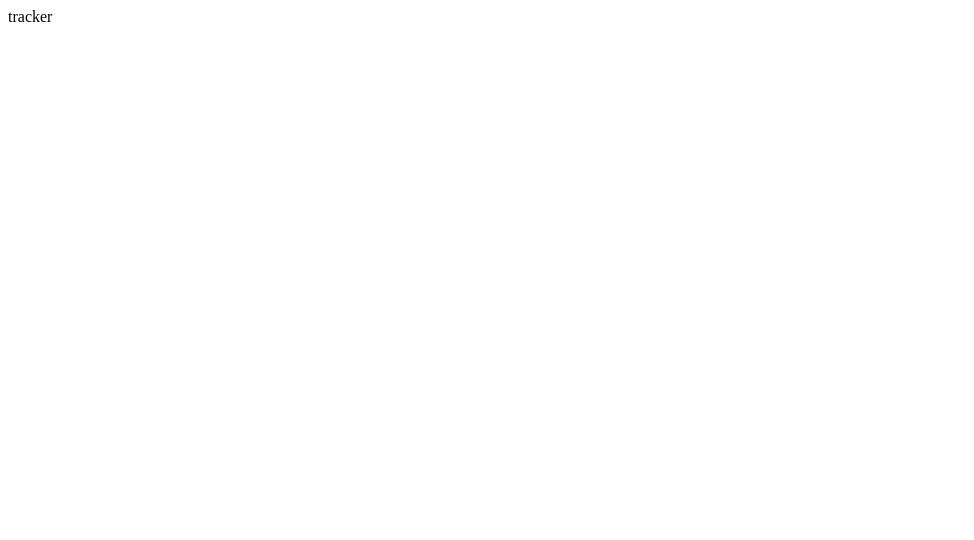
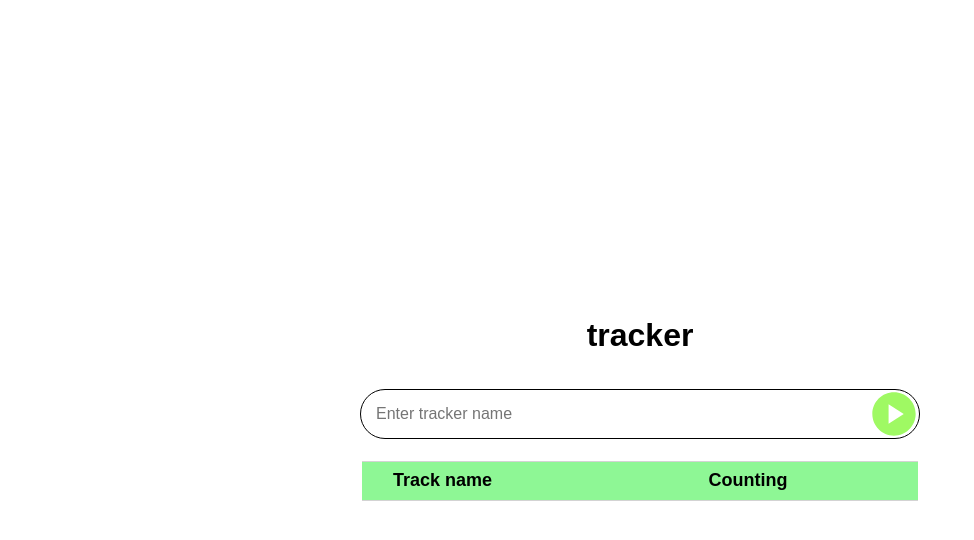
Before and after one commit to v4voloshyn/server-react-tracker, a React (Create React App) app: page / in a window 1280 px wide. Shown: the top 540 px of the page, without its empty margins (0-974 px from the left). Built offline with nearby package versions, Linux system fonts and the light colour scheme.

Commit message:
basic structure and raw styling

```diff
--- a/package.json
+++ b/package.json
@@ -10,6 +10,7 @@
     "@testing-library/user-event": "^14.2.1",
     "react": "^18.2.0",
     "react-dom": "^18.2.0",
+    "react-icons": "^4.4.0",
     "react-scripts": "5.0.1",
     "sass": "^1.53.0",
     "styled-components": "^5.3.5",
--- a/src/components/input-form/input-form.jsx
+++ b/src/components/input-form/input-form.jsx
@@ -1,7 +1,18 @@
+import { Input, InputWrapper, PlayIcon, Title } from './input-form.style';
+
 import React from 'react';
 
 const InputForm = () => {
-	return <div>input-form</div>;
+	return (
+		<>
+			<Title>tracker</Title>
+
+			<InputWrapper>
+				<Input type='text' placeholder='Enter tracker name' />
+				<PlayIcon size={'3.25rem'} />
+			</InputWrapper>
+		</>
+	);
 };
 
 export default InputForm;
--- /dev/null
+++ b/src/components/input-form/input-form.style.jsx
@@ -0,0 +1,35 @@
+import { MdPlayCircle } from 'react-icons/md';
+import styled from 'styled-components';
+
+export const InputWrapper = styled.div`
+	position: relative;
+	width: 100%;
+	min-width: 200px;
+	display: flex;
+	flex-direction: row;
+`;
+
+export const Title = styled.h1`
+	margin-bottom: 35px;
+`;
+
+export const Input = styled.input`
+	width: 100%;
+	padding: 15px;
+	padding-right: 35px;
+	font-size: 16px;
+	border-radius: 30px;
+	border: 1px solid black;
+`;
+
+export const PlayIcon = styled(MdPlayCircle)`
+	position: absolute;
+	right: 0;
+	top: 50%;
+	transform: translateY(-50%);
+	cursor: pointer;
+	color: #9ff963;
+	& > :hover {
+		color: #39fb46;
+	}
+`;
--- /dev/null
+++ b/src/components/tracker-list/list-item/list-item.jsx
@@ -0,0 +1,22 @@
+import { ButtonsContainer, TRow } from '../tracker-list.style';
+import { MdDeleteOutline, MdPauseCircleOutline } from 'react-icons/md';
+
+import React from 'react';
+
+const ListItem = () => {
+	return (
+		<TRow>
+			<td>1</td>
+			<td>Tracker number one</td>
+			<td>99:29:59</td>
+			<td>
+				<ButtonsContainer>
+					<MdPauseCircleOutline size={'2em'} />
+					<MdDeleteOutline size={'2em'} />
+				</ButtonsContainer>
+			</td>
+		</TRow>
+	);
+};
+
+export default ListItem;
--- a/src/components/tracker-list/tracker-list.jsx
+++ b/src/components/tracker-list/tracker-list.jsx
@@ -1,7 +1,35 @@
+import {
+	ButtonsContainer,
+	Colgroup,
+	TBody,
+	TRow,
+	Table,
+} from './tracker-list.style';
+import { MdDeleteOutline, MdPauseCircleOutline } from 'react-icons/md';
+
+import ListItem from './list-item/list-item';
 import React from 'react';
 
-const TrackerList = () => {
-	return <div>tracker-list</div>;
+const TrackerList = ({ trackList }) => {
+	return (
+		<Table>
+			<Colgroup style={{ width: '200px' }}>
+				<col />
+				<col />
+				<col />
+				<col />
+			</Colgroup>
+			<thead>
+				<TRow>
+					<th></th>
+					<th>Track name</th>
+					<th>Counting</th>
+					<th></th>
+				</TRow>
+			</thead>
+			<TBody>{trackList && trackList.map((track) => <ListItem />)}</TBody>
+		</Table>
+	);
 };
 
 export default TrackerList;
--- /dev/null
+++ b/src/components/tracker-list/tracker-list.style.jsx
@@ -0,0 +1,49 @@
+import styled from 'styled-components';
+
+export const Table = styled.table`
+	margin-top: 20px;
+	max-width: 90vw;
+	width: 100%;
+	min-width: 300px;
+`;
+
+export const TBody = styled.tbody`
+	width: 100%;
+
+	@media screen and (max-width: 560px) {
+		& > tr {
+			font-size: 12px;
+		}
+	}
+`;
+
+export const TRow = styled.tr`
+	display: grid;
+	height: 40px;
+	grid-template-columns: 30px 3fr 1fr 1fr;
+	align-items: center;
+	font-size: 18px;
+	background-color: rgba(30, 239, 44, 0.5);
+	border-top: 1px solid lightgray;
+	border-bottom: 1px solid lightgray;
+	& > th {
+		text-align: left;
+	}
+	@media screen and (max-width: 560px) {
+		grid-template-columns: 20px 3fr 1fr 1fr;
+	}
+`;
+
+export const ButtonsContainer = styled.span`
+	display: flex;
+	justify-content: center;
+	gap: 10px;
+	& > svg {
+		cursor: pointer;
+	}
+`;
+
+export const Colgroup = styled.colgroup`
+	display: flex;
+	justify-content: space-between;
+`;
--- a/src/index.css
+++ b/src/index.css
@@ -3,4 +3,9 @@
 
 * {
 	box-sizing: border-box;
- }
+}
+
+body {
+	margin: 0;
+	font-family: 'Nurito', sans-serif;
+}
--- a/src/index.js
+++ b/src/index.js
@@ -1,7 +1,8 @@
+import './index.css';
+
+import App from './App';
 import React from 'react';
 import ReactDOM from 'react-dom/client';
-
-import App from './App';
 
 const root = ReactDOM.createRoot(document.getElementById('root'));
 root.render(
--- a/src/pages/Home/Home.jsx
+++ b/src/pages/Home/Home.jsx
@@ -1,8 +1,22 @@
-import { Container } from './Home.style';
-import React from 'react';
+import { Container, FormWrapper } from './Home.style';
+import React, { useState } from 'react';
+
+import InputForm from '../../components/input-form/input-form';
+import TrackerList from '../../components/tracker-list/tracker-list';
 
 const Home = () => {
-	return <Container>tracker</Container>;
+	const [trackList, setTrackList] = useState([]);
+
+	const addTrack = (text) => {};
+
+	return (
+		<Container>
+			<FormWrapper>
+				<InputForm />
+				<TrackerList trackList={trackList} />
+			</FormWrapper>
+		</Container>
+	);
 };
 
 export default Home;
--- a/src/pages/Home/Home.style.jsx
+++ b/src/pages/Home/Home.style.jsx
@@ -1,5 +1,20 @@
 import styled from 'styled-components';
 
 export const Container = styled.div`
+	height: 100vh;
+	width: 100vw;
 	margin: 0 auto;
+	display: flex;
+	justify-content: center;
+	align-items: center;
 `;
+
+export const FormWrapper = styled.div`
+	display: flex;
+	width: 560px;
+	flex-direction: column;
+	align-items: center;
+	@media screen and (max-width: 560px) {
+		max-width: 90vw;
+	}
+`;
```
Also changed, not shown: 1 other file (tests, documents, lock files or other folders).
